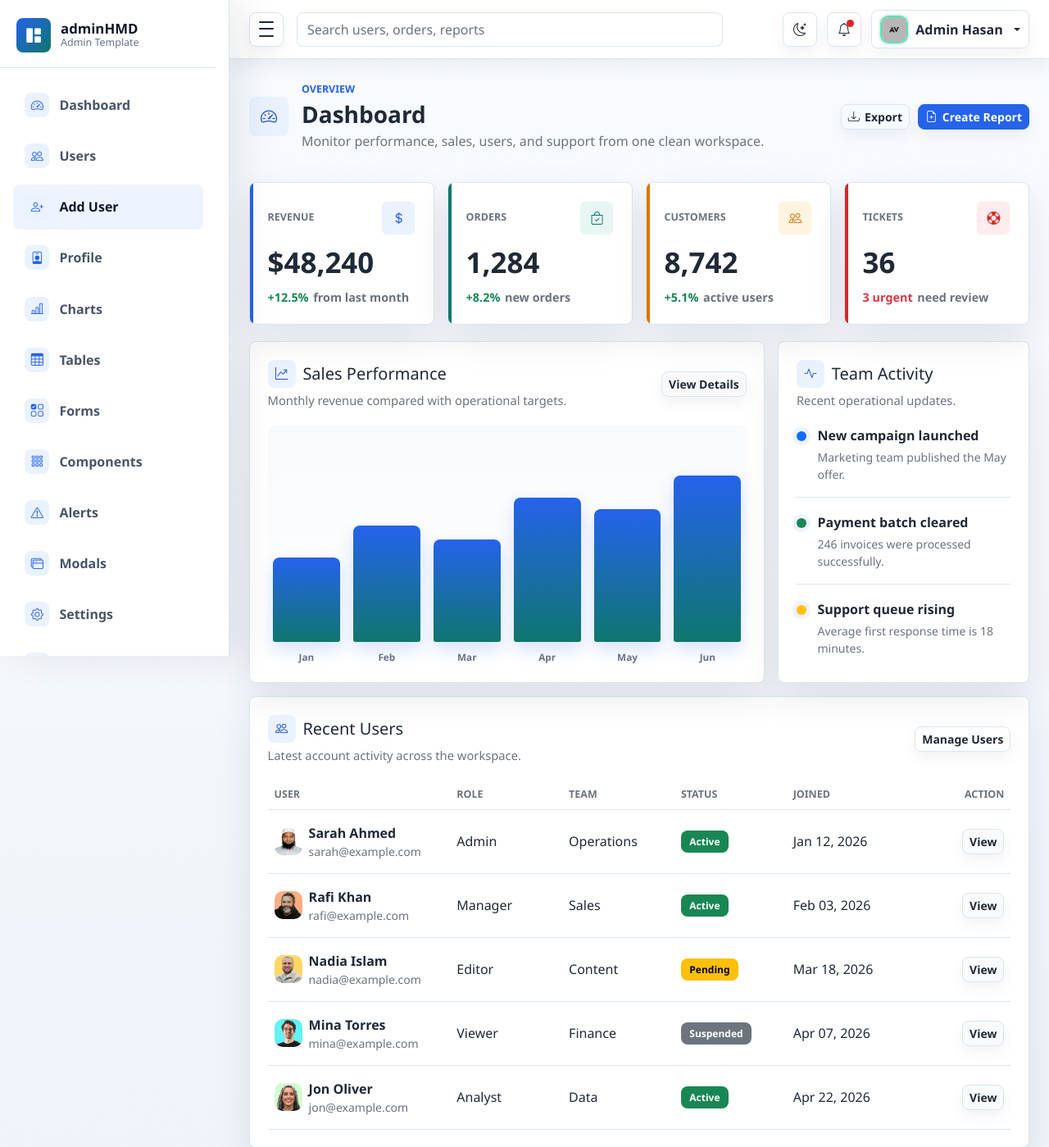
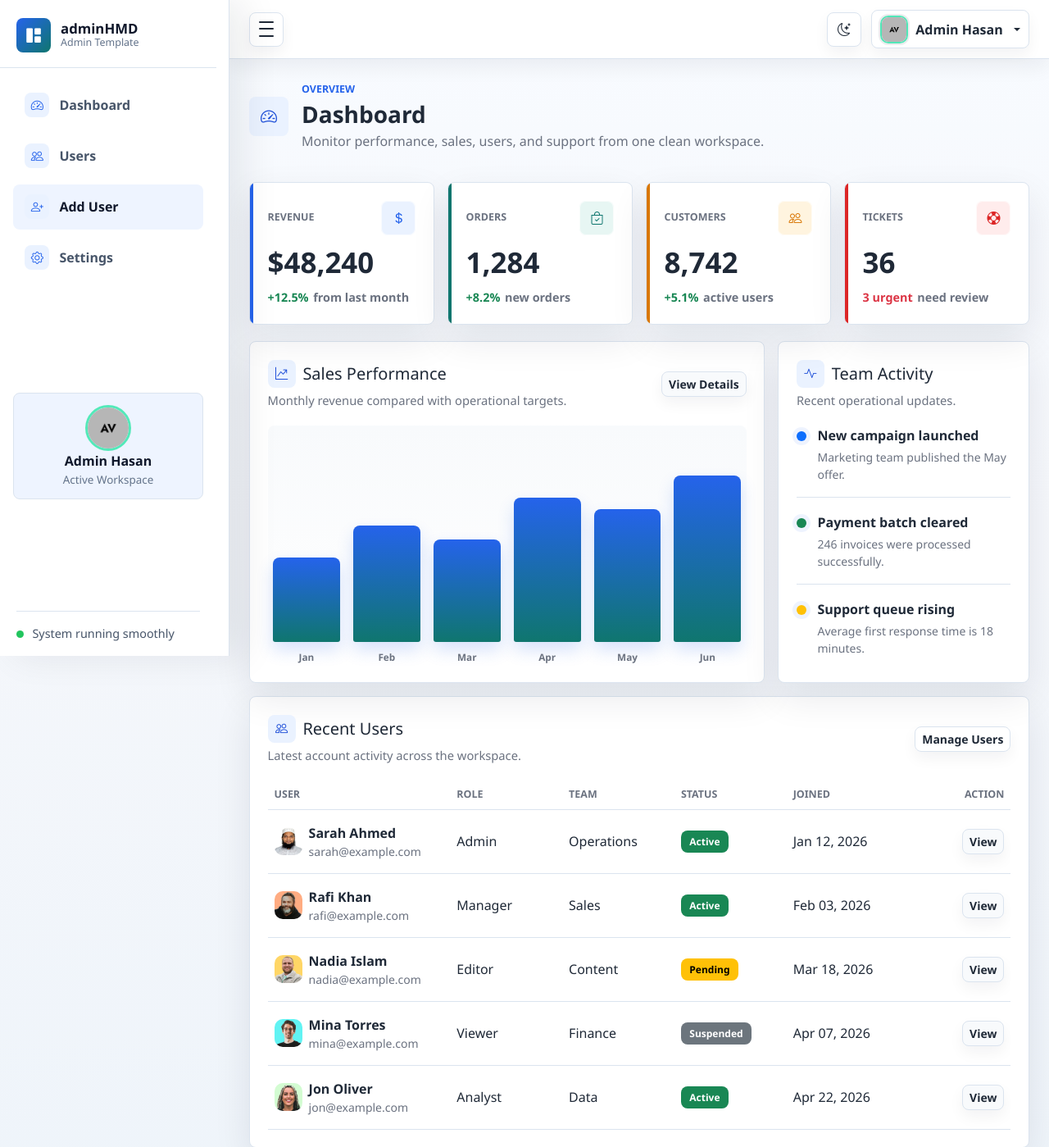
Before and after one commit to AnDev93/example-apps, a PHP site: page /views/content/dashboard.php in a window 1280 px wide. Shown: the top 1399 px of the page at 82% size. Run offline with PHP 8.4, Linux system fonts and the light colour scheme.

Commit message:
Refactor rutas de inclusión y eliminar archivo de usuario

```diff
--- a/views/content/dashboard.php
+++ b/views/content/dashboard.php
@@ -24,7 +24,7 @@
                 <p class="text-muted mb-0">Monitor performance, sales, users, and support from one clean workspace.</p>
               </div>
             </div>
-            <div class="heading-actions"><button class="btn btn-outline-secondary btn-sm" type="button"><i class="bi bi-download" aria-hidden="true"></i> Export</button><button class="btn btn-primary btn-sm" type="button"><i class="bi bi-file-earmark-plus" aria-hidden="true"></i> Create Report</button></div>
+
           </div>
 
           <section class="row g-3 mt-1" aria-label="Dashboard metrics">
--- a/views/inc/navbar.php
+++ b/views/inc/navbar.php
@@ -6,35 +6,11 @@
             <span></span>
         </button>
 
-        <form class="d-none d-md-flex ms-3 flex-grow-1" role="search">
-            <input class="form-control search-input" type="search" placeholder="Search users, orders, reports" aria-label="Search">
-        </form>
-
         <div class="navbar-actions ms-auto">
             <button class="icon-button theme-toggle" type="button" data-theme-toggle aria-label="Switch color theme" title="Switch color theme">
                 <i class="bi bi-moon-stars" data-theme-icon aria-hidden="true"></i>
             </button>
-            <div class="dropdown">
-                <button class="icon-button" type="button" data-bs-toggle="dropdown" aria-expanded="false" aria-label="Notifications">
-                <span class="notification-dot"></span>
-                <i class="bi bi-bell" aria-hidden="true"></i>
-                </button>
-                <div class="dropdown-menu dropdown-menu-end notification-menu">
-                <div class="dropdown-header fw-bold text-body">Notifications</div>
-                <a class="dropdown-item" href="users.html">
-                    <span class="notification-title">New user registered</span>
-                    <span class="notification-time">4 minutes ago</span>
-                </a>
-                <a class="dropdown-item" href="charts.html">
-                    <span class="notification-title">Revenue target reached</span>
-                    <span class="notification-time">32 minutes ago</span>
-                </a>
-                <a class="dropdown-item" href="settings.html">
-                    <span class="notification-title">Security review completed</span>
-                    <span class="notification-time">1 hour ago</span>
-                </a>
-                </div>
-            </div>
+
 
             <div class="dropdown">
                 <button class="profile-button dropdown-toggle" type="button" data-bs-toggle="dropdown" aria-expanded="false">
--- a/views/inc/sidebar.php
+++ b/views/inc/sidebar.php
@@ -10,54 +10,24 @@
     </div>
 
     <nav class="sidebar-nav">
-        <a class="nav-link" href="index.html">
+        <a class="nav-link" href="../content/dashboard.php">
             <span class="nav-icon"><i class="bi bi-speedometer2" aria-hidden="true"></i></span>
             <span class="nav-text">Dashboard</span>
         </a>
-        <a class="nav-link" href="users.html">
+        <a class="nav-link" href="../content/users.php">
             <span class="nav-icon"><i class="bi bi-people" aria-hidden="true"></i></span>
             <span class="nav-text">Users</span>
         </a>
-        <a class="nav-link active" href="add-user.html" aria-current="page">
+        <a class="nav-link active" href="../content/add-user.php" aria-current="page">
             <span class="nav-icon"><i class="bi bi-person-plus" aria-hidden="true"></i></span>
             <span class="nav-text">Add User</span>
         </a>
-        <a class="nav-link" href="profile.html">
-            <span class="nav-icon"><i class="bi bi-person-badge" aria-hidden="true"></i></span>
-            <span class="nav-text">Profile</span>
-        </a>
-        <a class="nav-link" href="charts.html">
-            <span class="nav-icon"><i class="bi bi-bar-chart-line" aria-hidden="true"></i></span>
-            <span class="nav-text">Charts</span>
-        </a>
-        <a class="nav-link" href="tables.html">
-            <span class="nav-icon"><i class="bi bi-table" aria-hidden="true"></i></span>
-            <span class="nav-text">Tables</span>
-        </a>
-        <a class="nav-link" href="forms.html">
-            <span class="nav-icon"><i class="bi bi-ui-checks-grid" aria-hidden="true"></i></span>
-            <span class="nav-text">Forms</span>
-        </a>
-        <a class="nav-link" href="components.html">
-            <span class="nav-icon"><i class="bi bi-grid-3x3-gap" aria-hidden="true"></i></span>
-            <span class="nav-text">Components</span>
-        </a>
-        <a class="nav-link" href="alerts.html">
-            <span class="nav-icon"><i class="bi bi-exclamation-triangle" aria-hidden="true"></i></span>
-            <span class="nav-text">Alerts</span>
-        </a>
-        <a class="nav-link" href="modals.html">
-            <span class="nav-icon"><i class="bi bi-window-stack" aria-hidden="true"></i></span>
-            <span class="nav-text">Modals</span>
-        </a>
-        <a class="nav-link" href="settings.html">
+
+        <a class="nav-link" href="#">
             <span class="nav-icon"><i class="bi bi-gear" aria-hidden="true"></i></span>
             <span class="nav-text">Settings</span>
         </a>
-        <a class="nav-link" href="blank.html">
-            <span class="nav-icon"><i class="bi bi-file-earmark" aria-hidden="true"></i></span>
-            <span class="nav-text">Blank Page</span>
-        </a>
+
     </nav>
 
     <div class="sidebar-user">
```
Also changed, not shown: views/content/add-user.php (+5 -6 lines), views/content/users.php (renamed from views/content/user.php, +5 -6 lines).
